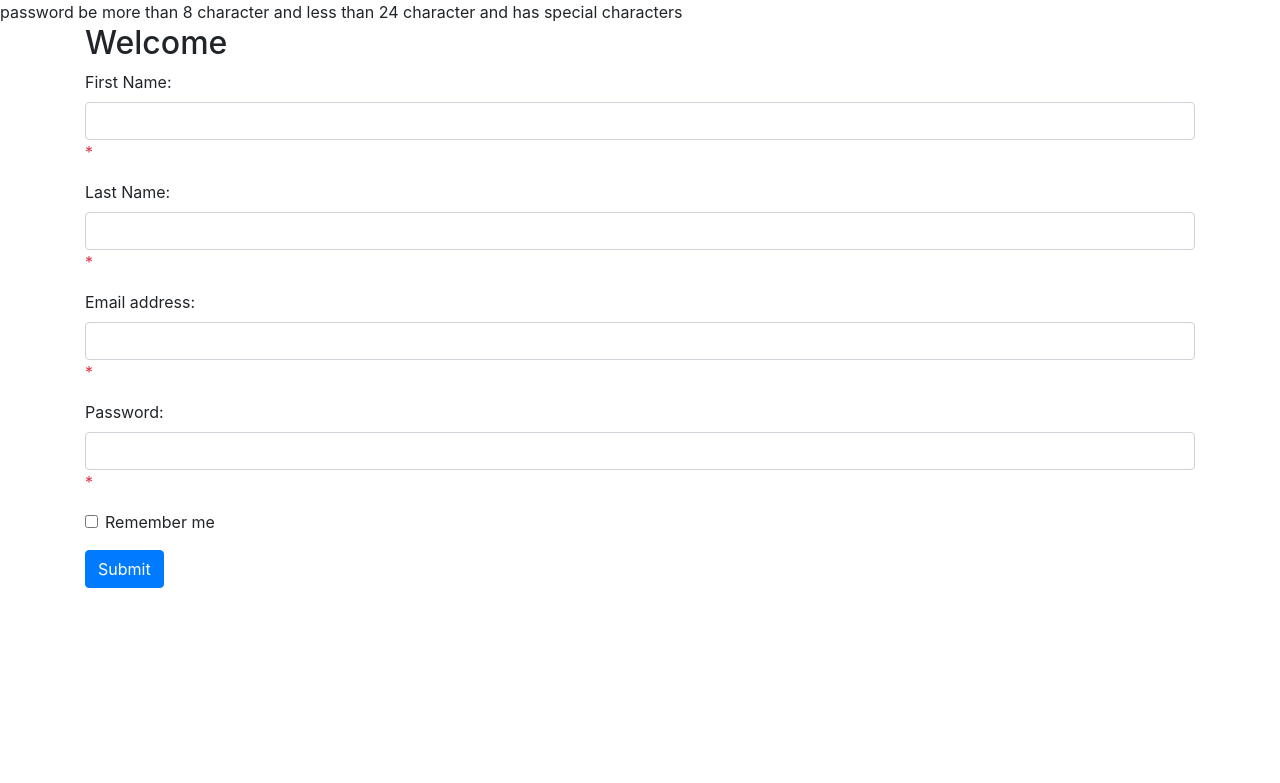
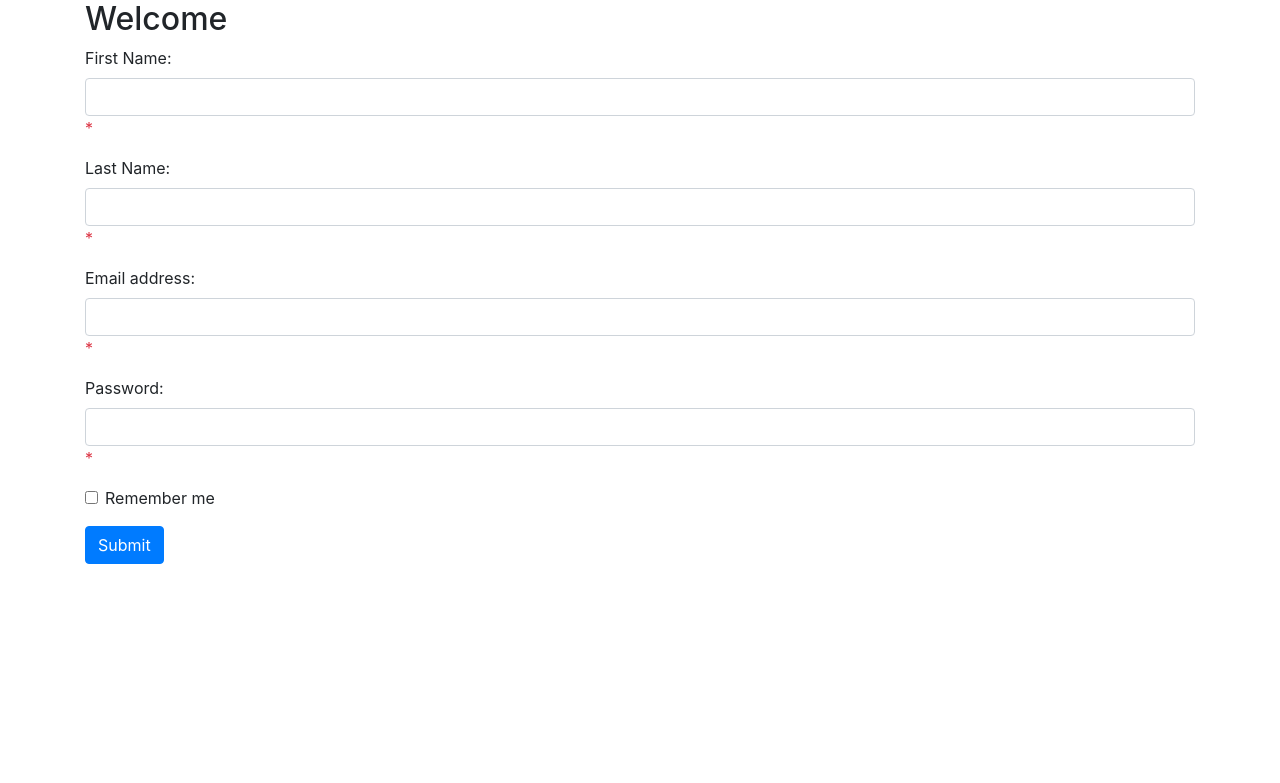
Before and after one commit to Kazungu/php_course, a PHP site: page /demo_4.1.php in a window 1280 px wide. Shown: the top 783 px of the page. Run offline with PHP 8.4, Linux system fonts and the light colour scheme.

Commit message:
modification

```diff
--- a/lesson_3/demo_4.1.php
+++ b/lesson_3/demo_4.1.php
@@ -37,6 +37,7 @@ if($_SERVER['REQUEST_METHOD'] == 'POST'){
         $passwordErr = "password name is required..";
     }else{
         $password = $_POST['password'];
+        //password_strength($password);
     }
 }
 function val_data($data){
@@ -70,7 +71,7 @@ function password_strength($password_data){
         echo $passwordErr;
     }
 }
-password_strength("pass1234@#$");
+//password_strength("pass1234@#$");
 ?>
 <!doctype html>
 <html lang="en">
```
